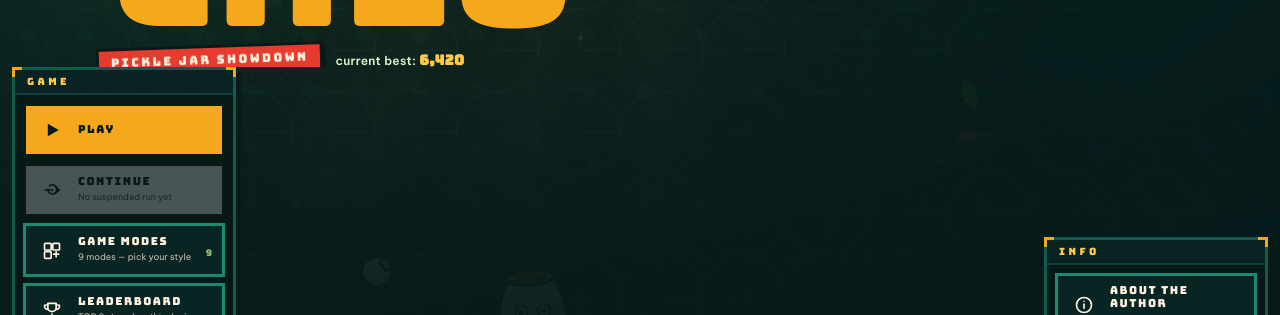
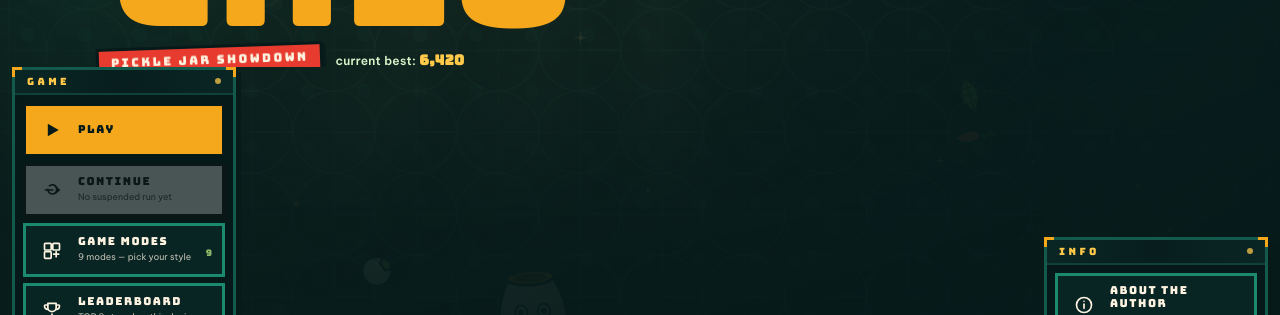
Before and after one commit to standardizeparadigm/Lo-CheoIO, a React (Vite) app: page / in a window 1280 px wide. Shown: the part 273-588 px from the top of the page. Built offline with nearby package versions, Linux system fonts and the light colour scheme.

Commit message:
feat(menu): corner panel headers get gradient strip + breathing live dot
Co-authored-by: arena-agent <297053741+arena-agent@users.noreply.github.com>

```diff
--- a/src/components/menu/CornerPanel.tsx
+++ b/src/components/menu/CornerPanel.tsx
@@ -25,8 +25,9 @@ export default function CornerPanel({
       <span className="pointer-events-none absolute -top-[3px] -right-[3px] h-2.5 w-2.5 border-t-[3px] border-r-[3px] border-tumeric-500" />
       <span className="pointer-events-none absolute -bottom-[3px] -left-[3px] h-2.5 w-2.5 border-b-[3px] border-l-[3px] border-tumeric-500" />
       <span className="pointer-events-none absolute -right-[3px] -bottom-[3px] h-2.5 w-2.5 border-b-[3px] border-r-[3px] border-tumeric-500" />
-      <h2 className="border-b-2 border-jade-800 bg-jade-900/60 px-3 py-1 font-display text-[10px] tracking-[0.34em] text-tumeric-400 uppercase">
+      <h2 className="relative flex items-center justify-between gap-2 border-b-2 border-jade-800 bg-gradient-to-r from-jade-900/80 via-jade-900/30 to-jade-900/80 px-3 py-1 font-display text-[10px] tracking-[0.34em] text-tumeric-400 uppercase">
         {title}
+        <span aria-hidden="true" className="anim-flicker h-1.5 w-1.5 rounded-full bg-tumeric-400" />
       </h2>
       <div className="flex flex-col gap-1.5 p-2">{children}</div>
     </section>
```
